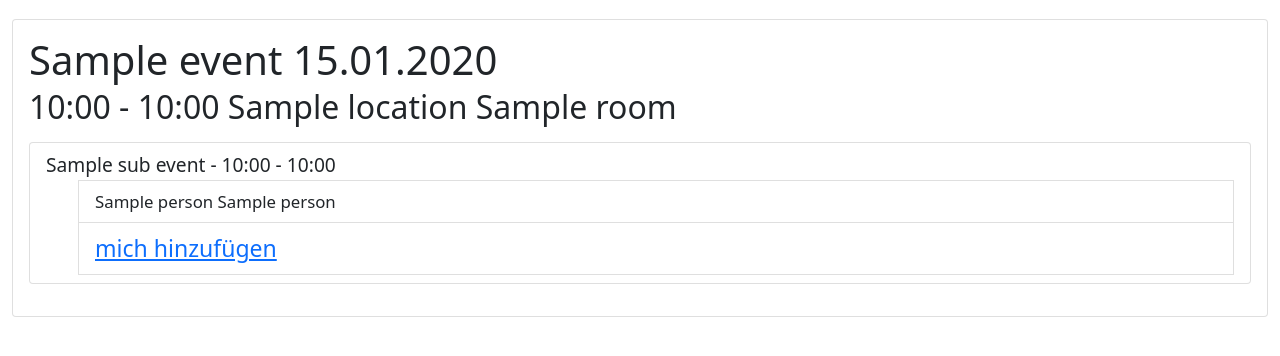
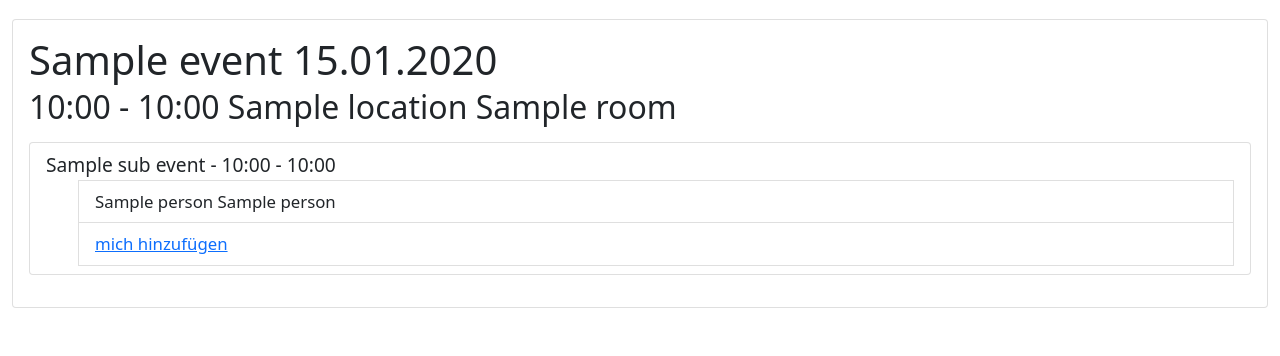
Before and after one commit to vkroll/cantorum, a Flask app: template app/templates/event_detail.html in a window 1280 px wide. Shown: the part 61-417 px from the top of the page. Run offline with Flask 3, Linux system fonts and the light colour scheme; tables that the repository leaves empty hold one stand-in row (values such as "Sample post"); the template is opened without the code that fills it: values that come from a table or form of the project are taken from there, most other values are stand-ins (such as "Sample title", 1, 10 or a date in 2020); some libraries are stand-ins or nearby versions.

Commit message:
add and remove now both are small

```diff
--- a/app/templates/event_detail.html
+++ b/app/templates/event_detail.html
@@ -32,7 +32,7 @@
                             {% endfor %}
                             {% if current_user.person.singer.id not in sub_event.attendees|selectattr('person')|map(attribute='id') %}
 
-                                <li class="list-group-item">
+                                <li class="list-group-item small">
                                     <a href="#" class="add"
                                         id="add-{{ sub_event.id}}"
                                         data-event-id="{{ sub_event.id}}">mich hinzufügen</a>
```
